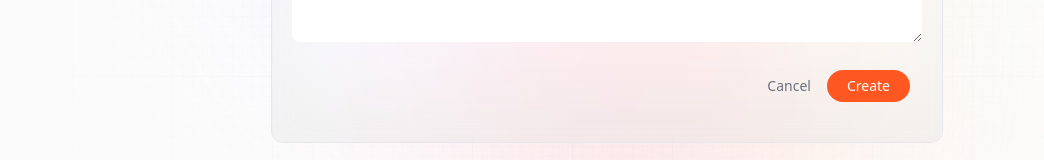
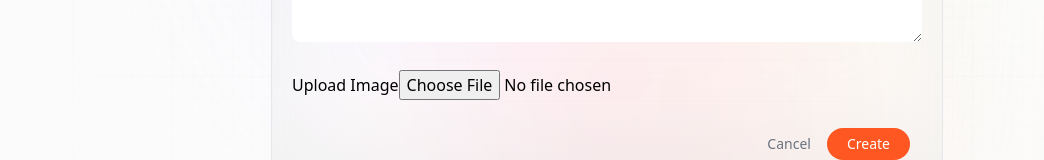
Before and after one commit to johnfung95/trade_card, a Next.js app: page /create-trade-card in a window 1280 px wide. Shown: the part 629-789 px from the top of the page, without its empty margins (33-1077 px from the left). Built offline with nearby package versions, Linux system fonts and the light colour scheme; no server answers.

Commit message:
Add uploading image and preview

```diff
--- a/app/api/card/[id]/route.js
+++ b/app/api/card/[id]/route.js
@@ -20,7 +20,7 @@ export const GET = async (req, { params }) => {
 };
 
 export const PATCH = async (req, { params }) => {
-  const { title, description } = await req.json();
+  const { title, description, filename, img_data } = await req.json();
   try {
     await connectToDb();
     const existingCard = await Card.findById(params.id);
@@ -29,6 +29,8 @@ export const PATCH = async (req, { params }) => {
 
     existingCard.title = title;
     existingCard.description = description;
+    existingCard.filename = filename;
+    existingCard.img_data = img_data;
 
     await existingCard.save();
     return new Response(JSON.stringify(existingCard), { status: 200 });
--- a/app/api/card/new/route.js
+++ b/app/api/card/new/route.js
@@ -2,7 +2,7 @@ import { connectToDb } from "../../../../utils/database";
 import Card from "../../../../models/cards";
 
 export const POST = async (req) => {
-  const { userId, title, description } = await req.json();
+  const { userId, title, description, filename, img_data } = await req.json();
 
   try {
     await connectToDb();
@@ -10,6 +10,8 @@ export const POST = async (req) => {
       creator: userId,
       title: title,
       description: description,
+      filename: filename,
+      img_data: img_data,
     });
 
     await newCard.save();
--- a/app/api/card/route.js
+++ b/app/api/card/route.js
@@ -6,6 +6,12 @@ export const GET = async (req) => {
     await connectToDb();
     const cards = await Card.find({}).populate("creator");
 
+    for (const card of cards) {
+      const decoded = card.img_data.replace(/data:.*base64,/, "");
+      const imageResp = new Buffer(decoded, "base64");
+      card.decodedImg = imageResp;
+    }
+
     return new Response(JSON.stringify(cards), {
       status: 200,
     });
--- a/app/create-trade-card/page.jsx
+++ b/app/create-trade-card/page.jsx
@@ -3,6 +3,7 @@ import { useState } from "react";
 import { useSession } from "next-auth/react";
 import { useRouter } from "next/navigation";
 import Form from "../../components/Form";
+import { toBase64 } from "@utils/utils";
 
 const CreateCard = () => {
   const { data: session } = useSession();
@@ -11,11 +12,15 @@ const CreateCard = () => {
   const [card, setCard] = useState({
     title: "",
     description: "",
+    filename: "",
+    img_data: "",
   });
 
   const createCard = async (e) => {
     e.preventDefault();
     setSubmitting(true);
+
+    const base64 = await toBase64(card.img_data);
 
     try {
       const res = await fetch("/api/card/new", {
@@ -24,6 +29,8 @@ const CreateCard = () => {
           title: card.title,
           userId: session?.user.id,
           description: card.description,
+          filename: card.filename,
+          img_data: base64,
         }),
       });
 
--- a/app/update-card/page.jsx
+++ b/app/update-card/page.jsx
@@ -2,6 +2,7 @@
 import { useEffect, useState } from "react";
 import { useRouter, useSearchParams } from "next/navigation";
 import Form from "../../components/Form";
+import { toBase64 } from "@utils/utils";
 
 const EditCard = () => {
   const searchParams = useSearchParams();
@@ -11,13 +12,21 @@ const EditCard = () => {
   const [card, setCard] = useState({
     title: "",
     description: "",
+    filename: "",
+    img_data: "",
   });
 
   useEffect(() => {
     const getCardDetails = async () => {
       const res = await fetch(`/api/card/${cardId}`);
       const data = await res.json();
-      setCard({ title: data.title, description: data.description });
+      console.log(data);
+      setCard({
+        title: data.title,
+        description: data.description,
+        filename: data.filename,
+        img_data: data.img_data,
+      });
     };
 
     if (cardId) {
@@ -31,12 +40,16 @@ const EditCard = () => {
 
     if (!cardId) return alert("Card ID not found!");
 
+    const base64 = await toBase64(card.img_data);
+
     try {
       const res = await fetch(`/api/card/${cardId}`, {
         method: "PATCH",
         body: JSON.stringify({
           title: card.title,
           description: card.description,
+          filename: card.filename,
+          img_data: base64,
         }),
       });
 
--- a/components/Form.jsx
+++ b/components/Form.jsx
@@ -1,7 +1,18 @@
+"use client";
 import Link from "next/link";
-import React from "react";
+import React, { useState, useEffect } from "react";
 
 const Form = ({ type, card, setCard, submitting, handleSubmit }) => {
+  const [previewImage, setPreviewImage] = useState(null);
+  const [initLoading, setInitLoading] = useState(true);
+
+  useEffect(() => {
+    if (card.img_data != "" && initLoading) {
+      setPreviewImage(new Buffer(card.img_data));
+      setInitLoading(false);
+    }
+  }, [card.img_data]);
+
   return (
     <section className="w-full max-w-full flex-start flex-col">
       <h1 className="head_text text-left">
@@ -42,6 +53,37 @@ const Form = ({ type, card, setCard, submitting, handleSubmit }) => {
             className="form_textarea"
           ></textarea>
         </label>
+        <div>
+          <label>Upload Image</label>
+          <input
+            onChange={(e) => {
+              let num;
+              if (e.target.files.length > 1) {
+                num = e.target.files.length - 1;
+              } else {
+                num = 0;
+              }
+              if (e.target.files?.[num]) {
+                const file = e.target.files[num];
+                const reader = new FileReader();
+                reader.onloadend = () => {
+                  setPreviewImage(reader.result);
+                };
+                reader.readAsDataURL(file);
+                setCard({
+                  ...card,
+                  filename: e.target.files[num].name,
+                  img_data: e.target.files[num],
+                });
+              }
+            }}
+            type="file"
+            id="image"
+            accept="image/*"
+            required
+          />
+          {previewImage && <img src={previewImage} />}
+        </div>
         <div className="flex-end mx-3 mb-5 gap-4">
           <Link href="/" className="text-gray-500 text-sm">
             Cancel
--- a/components/TradeCard.jsx
+++ b/components/TradeCard.jsx
@@ -1,6 +1,6 @@
 "use client";
 import Image from "next/image";
-import { useState } from "react";
+import { useState, useEffect } from "react";
 import { useSession } from "next-auth/react";
 import { usePathname } from "next/navigation";
 
@@ -8,6 +8,7 @@ const TradeCard = ({ card, handleTagClick, handleEdit, handleDelete }) => {
   const { data: session } = useSession();
   const pathName = usePathname();
   const [copied, setCopied] = useState("");
+  const [previewImage, setPreviewImage] = useState(null);
 
   const handleCopy = () => {
     setCopied(card.title);
@@ -15,6 +16,11 @@ const TradeCard = ({ card, handleTagClick, handleEdit, handleDelete }) => {
 
     setTimeout(() => setCopied(""), 3000);
   };
+
+  useEffect(() => {
+    console.log(card, previewImage);
+    setPreviewImage(new Buffer(card.img_data));
+  }, [card]);
 
   return (
     <div className="trade_card">
@@ -56,7 +62,7 @@ const TradeCard = ({ card, handleTagClick, handleEdit, handleDelete }) => {
       >
         #{card.description}
       </p>
-
+      {previewImage && <img src={previewImage} />}
       {session?.user.id === card.creator._id && pathName === "/profile" && (
         <div className="mt-5 flex-center gap-4 border-t border-gray-100 pt-3">
           <p
--- a/models/cards.js
+++ b/models/cards.js
@@ -14,6 +14,14 @@ const CardSchema = new Schema({
     type: String,
     required: [true, "Description is required!"],
   },
+  filename: {
+    type: String,
+  },
+  img_data: {
+    type: String,
+    data: Buffer,
+    required: [true, "Image is required!"],
+  },
 });
 
 // check if user already exists in the models, else create one
--- /dev/null
+++ b/utils/utils.js
@@ -0,0 +1,17 @@
+const toBase64 = (file) => {
+  return new Promise((resolve, reject) => {
+    const fileReader = new FileReader();
+
+    fileReader.readAsDataURL(file);
+
+    fileReader.onload = () => {
+      resolve(fileReader.result);
+    };
+
+    fileReader.onerror = (error) => {
+      reject(error);
+    };
+  });
+};
+
+export { toBase64 };
```
